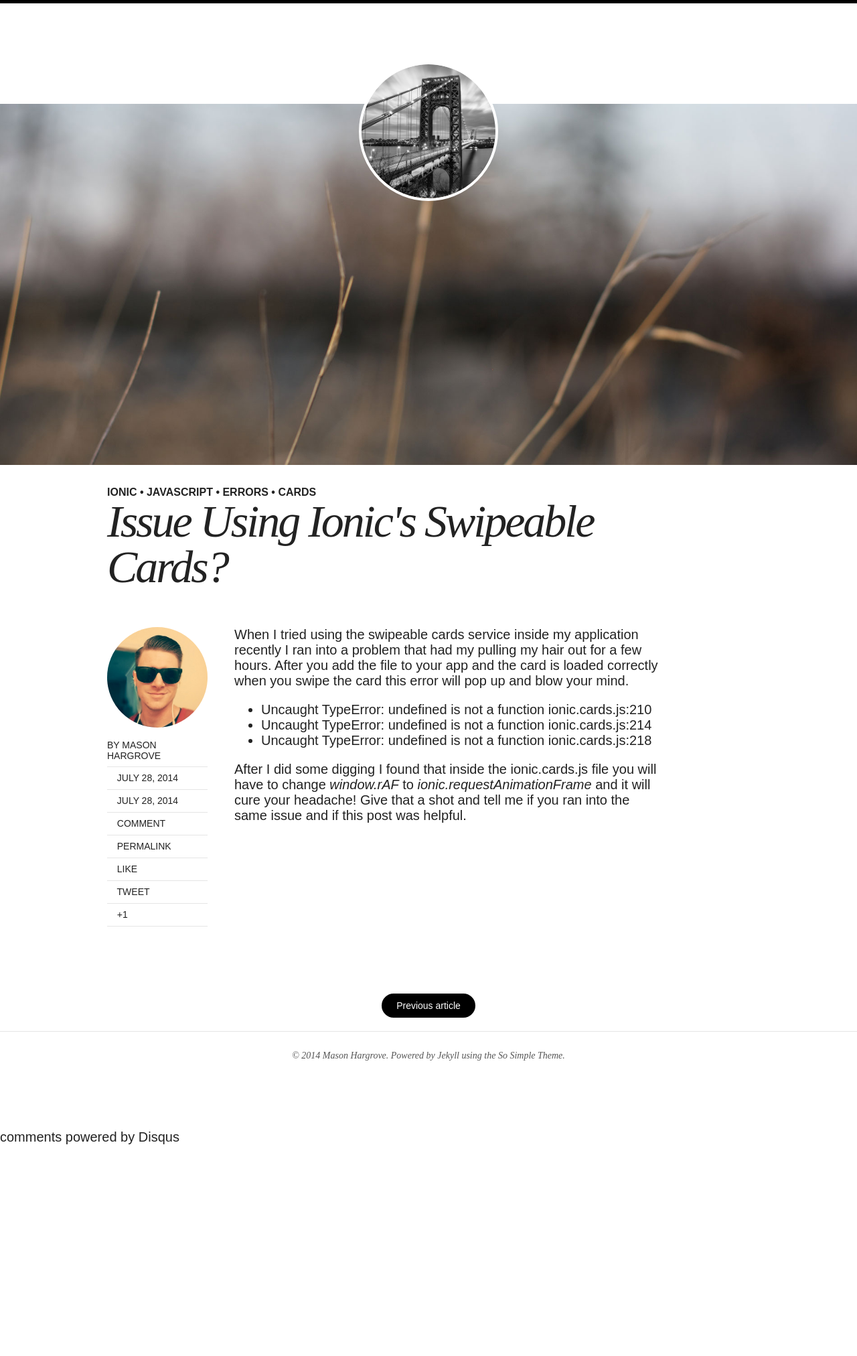
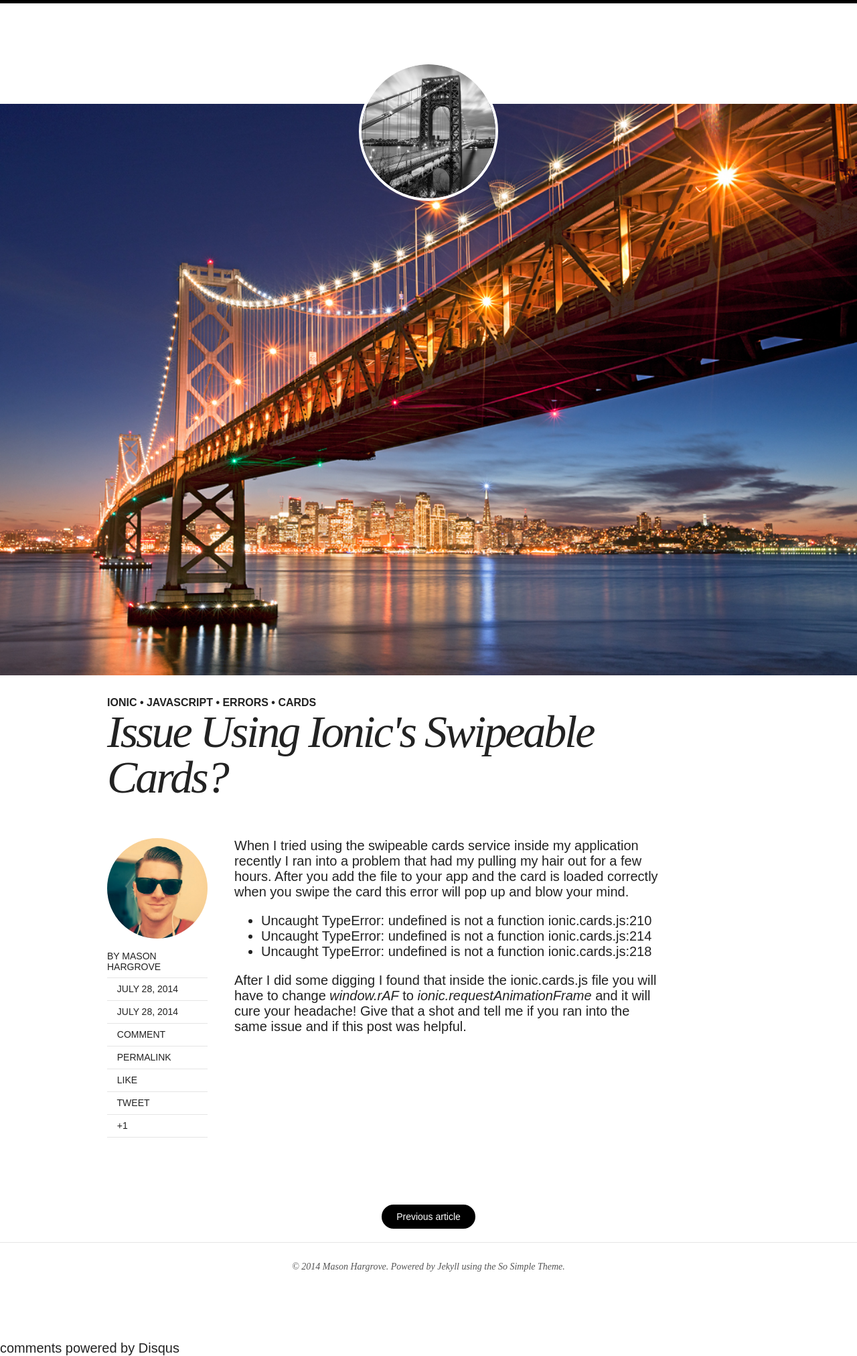
Before and after one commit to maseh87/maseh87.github.io, a Jekyll site: the page built from _posts/2014-07-28-ionic-cards-ui.md, in a window 1280 px wide. Shown: the whole page at 67% size. Built offline with Jekyll 4.4.1, drawn with Linux system fonts in a browser that asks for light colours; nearby versions of some CDN libraries; comment, search, counter and statistics services are not loaded; before the commit the page ends 1709 px from its top, so only the background shows below that.

Commit message:
added pics

```diff
--- a/_posts/2014-07-28-ionic-cards-ui.md
+++ b/_posts/2014-07-28-ionic-cards-ui.md
@@ -5,7 +5,7 @@ description: "A common error when using the swipeable cards service"
 modified: 2014-07-28
 tags: [ionic, javascript, errors, cards]
 image:
-  feature: so-simple-sample-image-2.jpg
+  feature: sanfran-bridge.jpg
 comments: true
 share: true
 ---
```
Also changed, not shown: images/San-Francisco-Wallpaper-1080p.jpg (added), images/sanfran-bridge.jpg (added).
